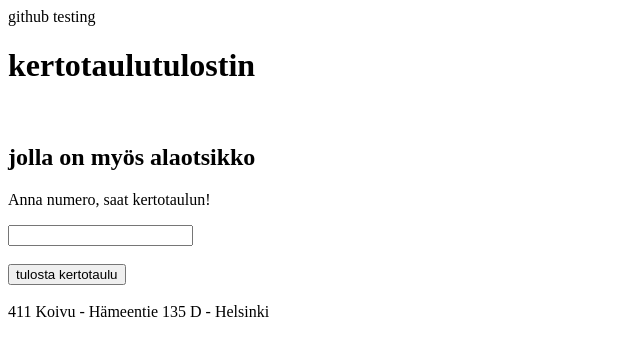
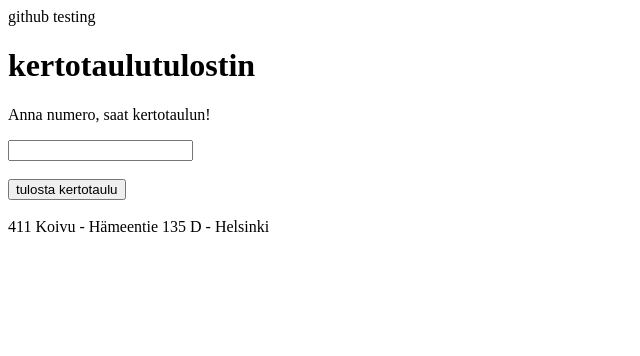
Before and after one commit to heihok/kertotaulutehtava, a PHP site: page /kertotaulu_heidi.php in a window 1280 px wide. Shown: the top 356 px of the page, without its empty margins (0-640 px from the left). Run offline with PHP 8.4, Linux system fonts and the light colour scheme.

Commit message:
alaotsikko poistettu

```diff
--- a/kertotaulu_heidi.php
+++ b/kertotaulu_heidi.php
@@ -11,8 +11,6 @@
 <?php require "header.php";?>
 
 <h1>kertotaulutulostin</h1>
-<br>
-<h2>jolla on myös alaotsikko</h2>
 
 <p>Anna numero, saat kertotaulun!</p>
 
```
